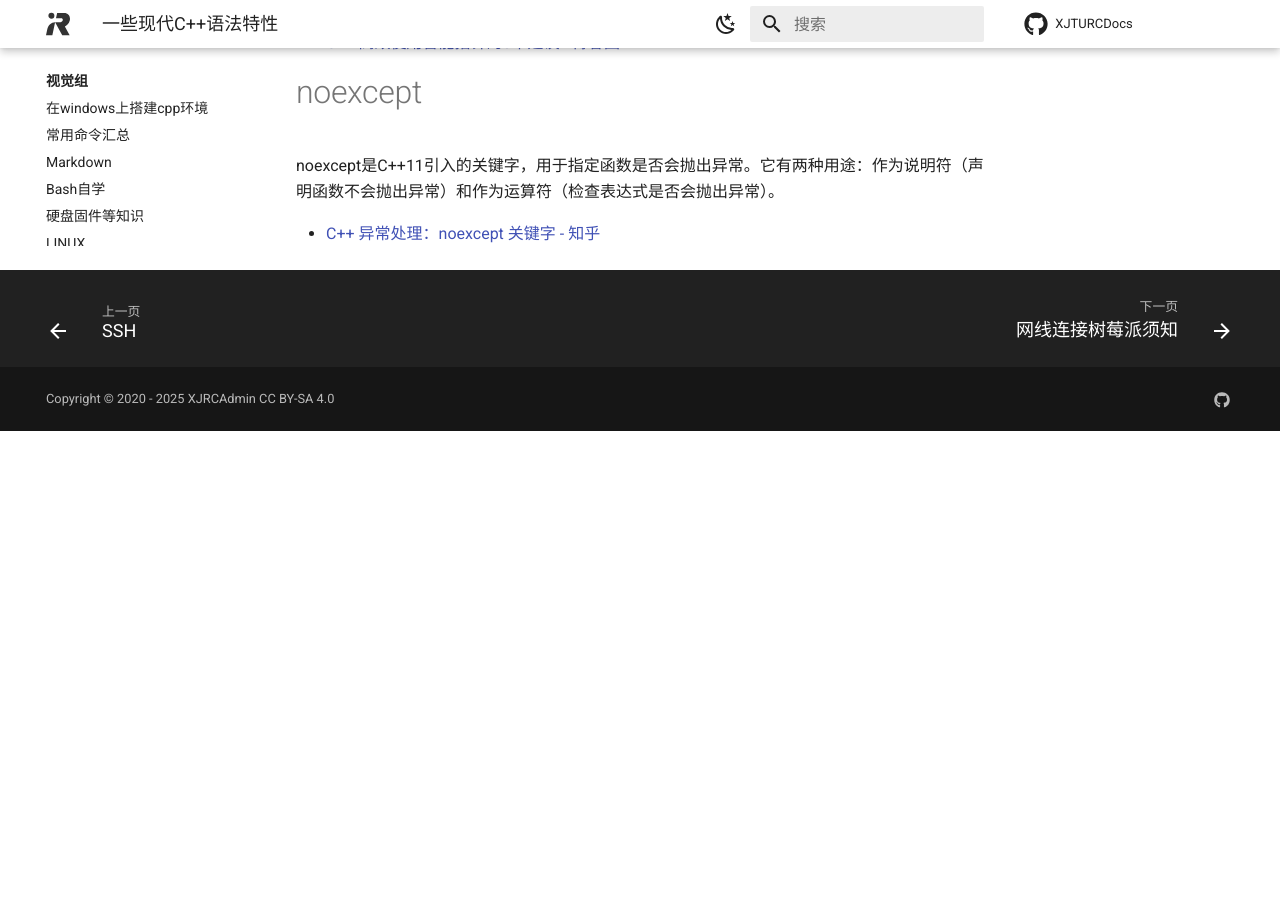
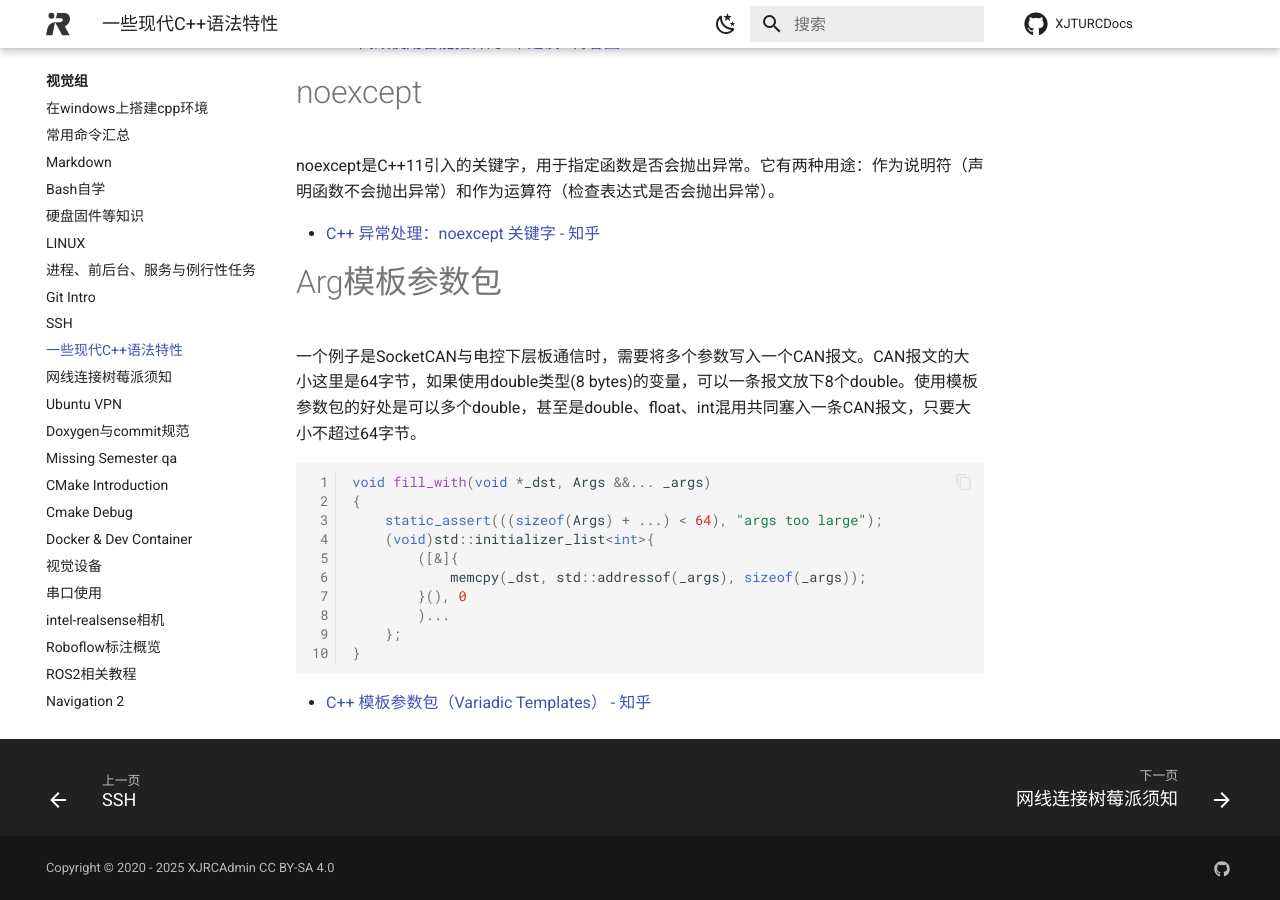
Before and after one commit to XJRCAdmin/XJTURCDocs, an MkDocs documentation site: the page built from docs/blog/vision/ModernCpp/index.md, in a window 1280 px wide and 900 px high, scrolled down 2118 px. Built offline with MkDocs 1.6.1 and Material for MkDocs 9.7.7, drawn with Linux system fonts in a browser that asks for light colours; comment, search, counter and statistics services are not loaded; before the commit the page ends 2549 px from its top, so only the background shows below that.

Commit message:
modify:moderncpp

````diff
--- a/docs/blog/vision/ModernCpp/index.md
+++ b/docs/blog/vision/ModernCpp/index.md
@@ -16,6 +16,7 @@
 ```cpp
 [capture](parameters)->return-type{body}
 ```
+
 - `[capture]` 是捕获列表，指定了lambda的传入值的方式，有引用传值，常见的有`[&]`和`[=]` ，分别代表这按值捕获和按引用捕获外部变量。
 
 - `[parameter]` 是参数列表，用于表示 Lambda表达式的参数，可以为空，表示没有参数，也可以和普通函数一样指定参数的类型和名称，还可以在 c++14 中使用 `auto` 关键字来实现泛型参数。
@@ -60,3 +61,22 @@ RAII 全称是 Resource Acquisition Is Initialization，中文常译为资源获
 noexcept是C++11引入的关键字，用于指定函数是否会抛出异常。它有两种用途：作为说明符（声明函数不会抛出异常）和作为运算符（检查表达式是否会抛出异常）。
 
 - [C++ 异常处理：noexcept 关键字 - 知乎](https://zhuanlan.zhihu.com/p/1908050280634881478)
+
+# Arg模板参数包
+
+一个例子是SocketCAN与电控下层板通信时，需要将多个参数写入一个CAN报文。CAN报文的大小这里是64字节，如果使用double类型(8 bytes)的变量，可以一条报文放下8个double。使用模板参数包的好处是可以多个double，甚至是double、float、int混用共同塞入一条CAN报文，只要大小不超过64字节。
+
+```cpp
+void fill_with(void *_dst, Args &&... _args)
+{
+    static_assert(((sizeof(Args) + ...) < 64), "args too large");
+    (void)std::initializer_list<int>{
+        ([&]{
+            memcpy(_dst, std::addressof(_args), sizeof(_args));
+        }(), 0
+        )...
+    };
+}
+```
+
+- [C++ 模板参数包（Variadic Templates） - 知乎](https://zhuanlan.zhihu.com/p/718517878)
````
Also changed, not shown: 2 other files.
